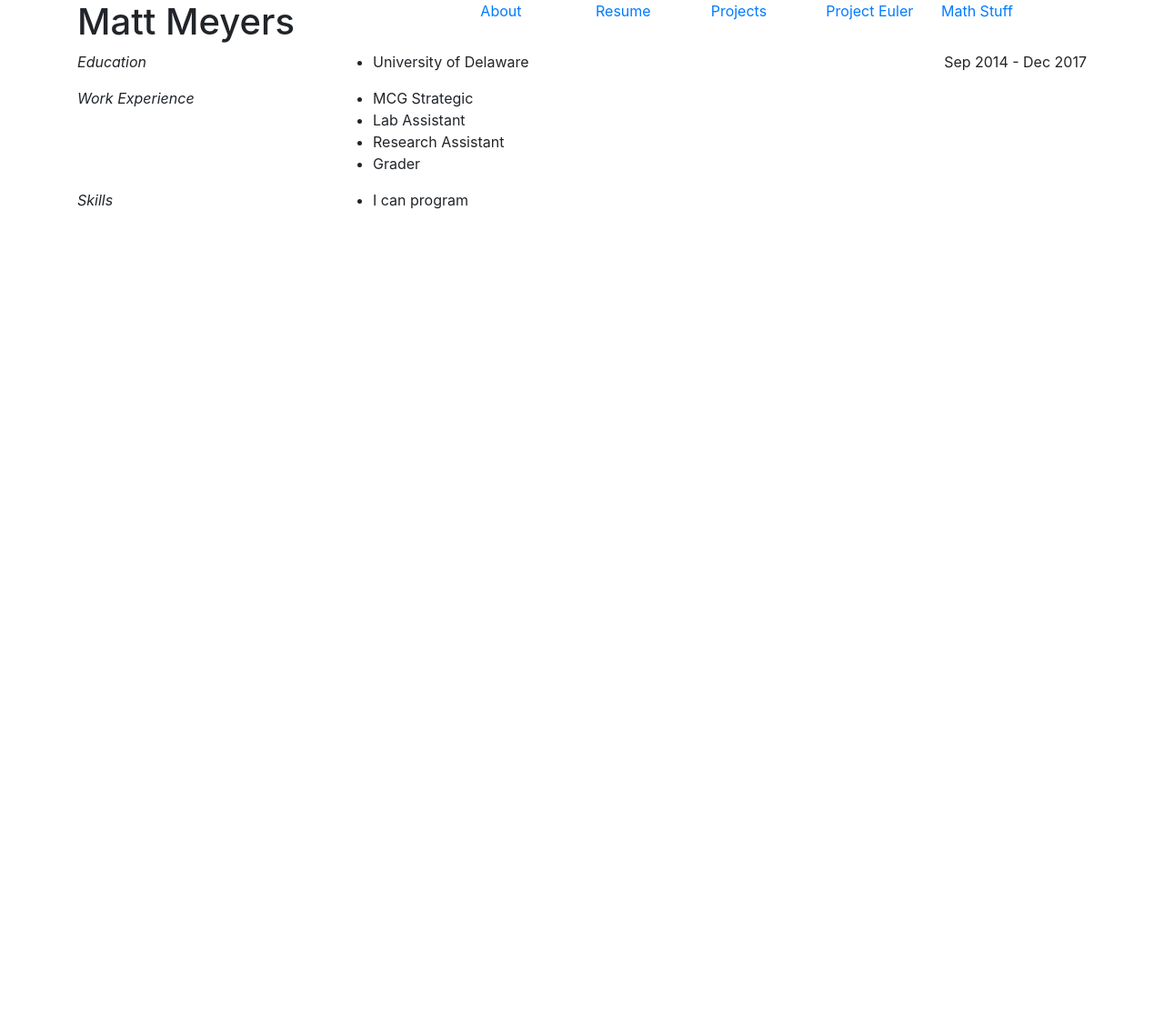
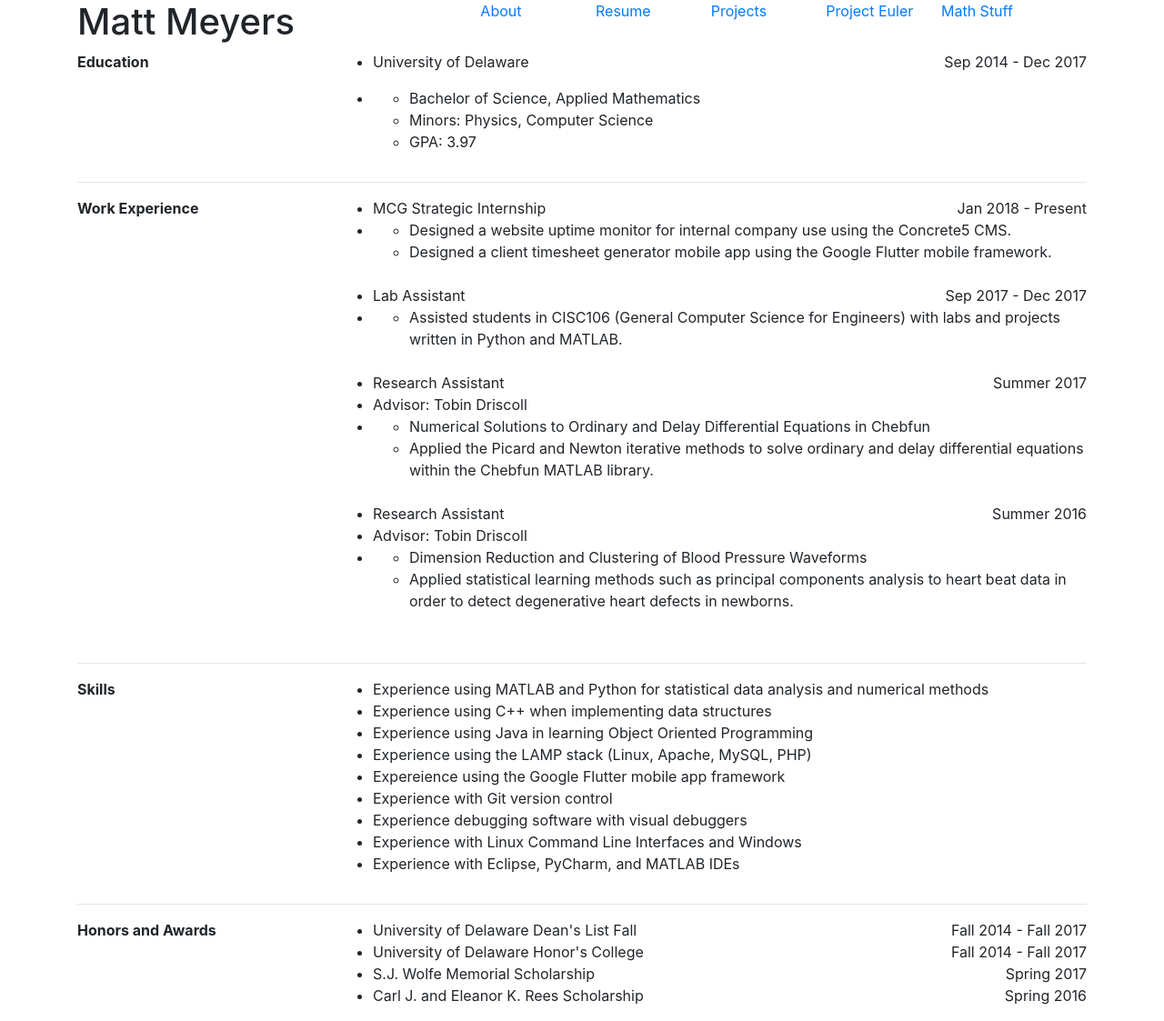
Before and after one commit to mattmeyers/MM_Website, a Flask app: page /resume in a window 1280 px wide. Shown: the whole page at 91% size. Before the commit the page ends 230 px from the top, so only its background shows below. Run offline with Flask 2, Linux system fonts and the light colour scheme; some libraries are stand-ins or nearby versions.

Commit message:
Added resume to template.  No styling yet.

```diff
--- a/mm_website/templates/resume.html
+++ b/mm_website/templates/resume.html
@@ -3,7 +3,7 @@
   <div class="col-12">
     <div class="row">
       <div class="col-3">
-        <em>Education</em>
+        <b>Education</b>
       </div>
       <div class="col-9">
         <ul>
@@ -13,31 +13,109 @@
               <span style="float: right;">Sep 2014 - Dec 2017</span>
             </p>
           </li>
+          <li>
+            <ul>
+              <li>Bachelor of Science, Applied Mathematics</li>
+              <li>Minors: Physics, Computer Science</li>
+              <li>GPA: 3.97</li>
+            </ul>
+          </li>
         </ul>
       </div>
     </div>
-
+    <hr>
     <div class="row">
       <div class="col-3">
-        <em>Work Experience</em>
+        <b>Work Experience</b>
       </div>
       <div class="col-9">
         <ul>
-          <li>MCG Strategic</li>
-          <li>Lab Assistant</li>
-          <li>Research Assistant</li>
-          <li>Grader</li>
+          <li>
+            <span style="text-align: left;">
+              MCG Strategic Internship
+              <span style="float: right;">Jan 2018 - Present</span>
+            </span>
+          </li>
+          <li>
+            <ul>
+              <li>Designed a website uptime monitor for internal company use using the Concrete5 CMS.</li>
+              <li>Designed a client timesheet generator mobile app using the Google Flutter mobile framework.</li>
+            </ul>
+          </li>
+          <br>
+          <li>
+            <span style="text-align: left;">
+              Lab Assistant
+              <span style="float: right;">Sep 2017 - Dec 2017</span>
+            </span>
+          </li>
+          <li>
+            <ul>
+              <li>Assisted students in CISC106 (General Computer Science for Engineers) with labs and projects written in Python and MATLAB.</li>
+            </ul>
+          </li>
+          <br>
+          <li>
+            <span style="text-align: left;">
+              Research Assistant
+              <span style="float: right;">Summer 2017</span>
+            </span>
+          </li>
+          <li>Advisor: Tobin Driscoll</li>
+          <li>
+            <ul>
+              <li>Numerical Solutions to Ordinary and Delay Differential Equations in Chebfun</li>
+              <li>Applied the Picard and Newton iterative methods to solve ordinary and delay differential equations within the Chebfun MATLAB library.</li>
+            </ul>
+          </li>
+          <br>
+          <li>
+            <span style="text-align: left;">
+              Research Assistant
+              <span style="float: right;">Summer 2016</span>
+            </span>
+          </li>
+          <li>Advisor: Tobin Driscoll</li>
+          <li>
+            <ul>
+              <li>Dimension Reduction and Clustering of Blood Pressure Waveforms</li>
+              <li>Applied statistical learning methods such as principal components analysis to heart beat data in order to detect degenerative heart defects in newborns.</li>
+            </ul>
+          </li>
+          <br>
         </ul>
       </div>
     </div>
-
+    <hr>
     <div class="row">
       <div class="col-3">
-        <em>Skills</em>
+        <b>Skills</b>
       </div>
       <div class="col-9">
         <ul>
-          <li>I can program</li>
+          <li>Experience using MATLAB and Python for statistical data analysis and numerical methods</li>
+          <li>Experience using C++ when implementing data structures</li>
+          <li>Experience using Java in learning Object Oriented Programming</li>
+          <li>Experience using the LAMP stack (Linux, Apache, MySQL, PHP)</li>
+          <li>Expereience using the Google Flutter mobile app framework</li>
+          <li>Experience with Git version control</li>
+          <li>Experience debugging software with visual debuggers</li>
+          <li>Experience with Linux Command Line Interfaces and Windows</li>
+          <li>Experience with Eclipse, PyCharm, and MATLAB IDEs</li>
+        </ul>
+      </div>
+    </div>
+    <hr>
+    <div class="row">
+      <div class="col-3">
+        <b>Honors and Awards</b>
+      </div>
+      <div class="col-9">
+        <ul>
+          <li>University of Delaware Dean's List Fall <span style="float: right;">Fall 2014 - Fall 2017</span></li>
+          <li>University of Delaware Honor's College <span style="float: right;">Fall 2014 - Fall 2017</span></li>
+          <li>S.J. Wolfe Memorial Scholarship <span style="float: right;">Spring 2017</span></li>
+          <li>Carl J. and Eleanor K. Rees Scholarship <span style="float: right;">Spring 2016</span></li>
         </ul>
       </div>
     </div>
```
